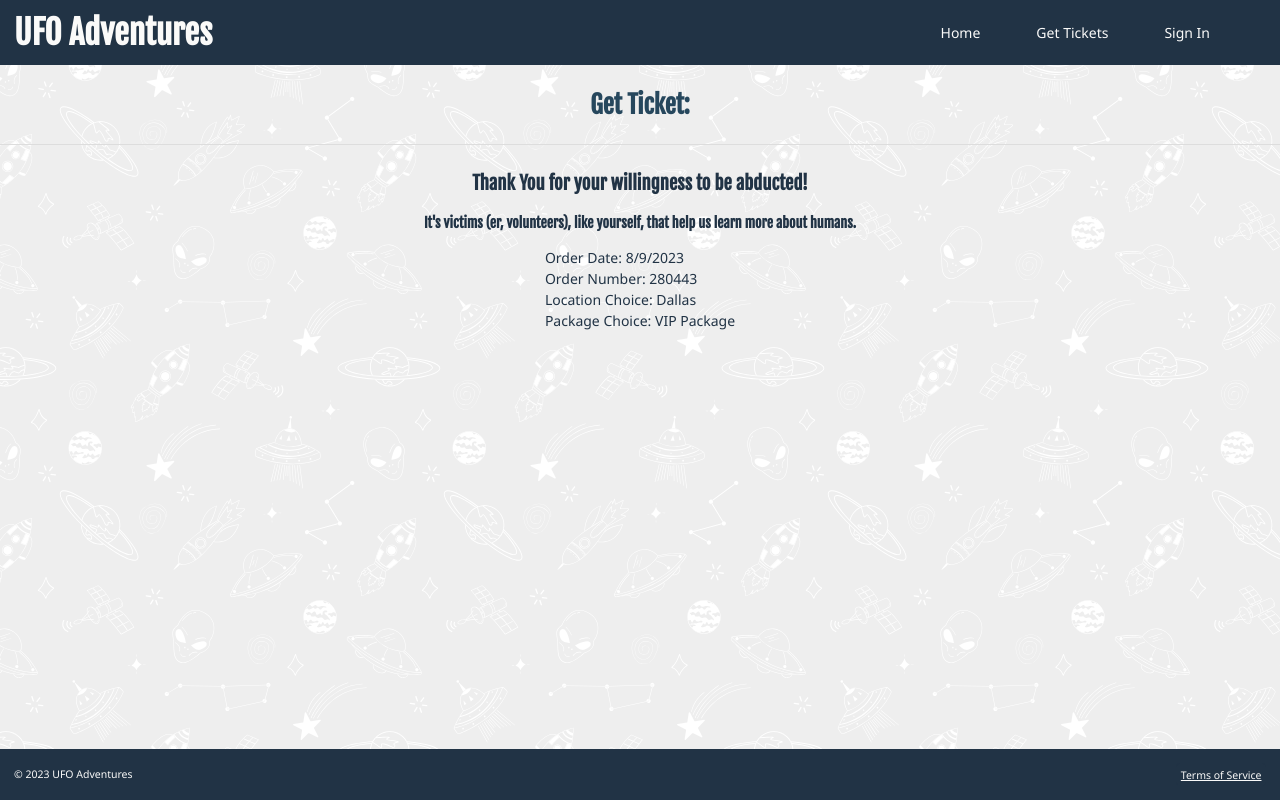
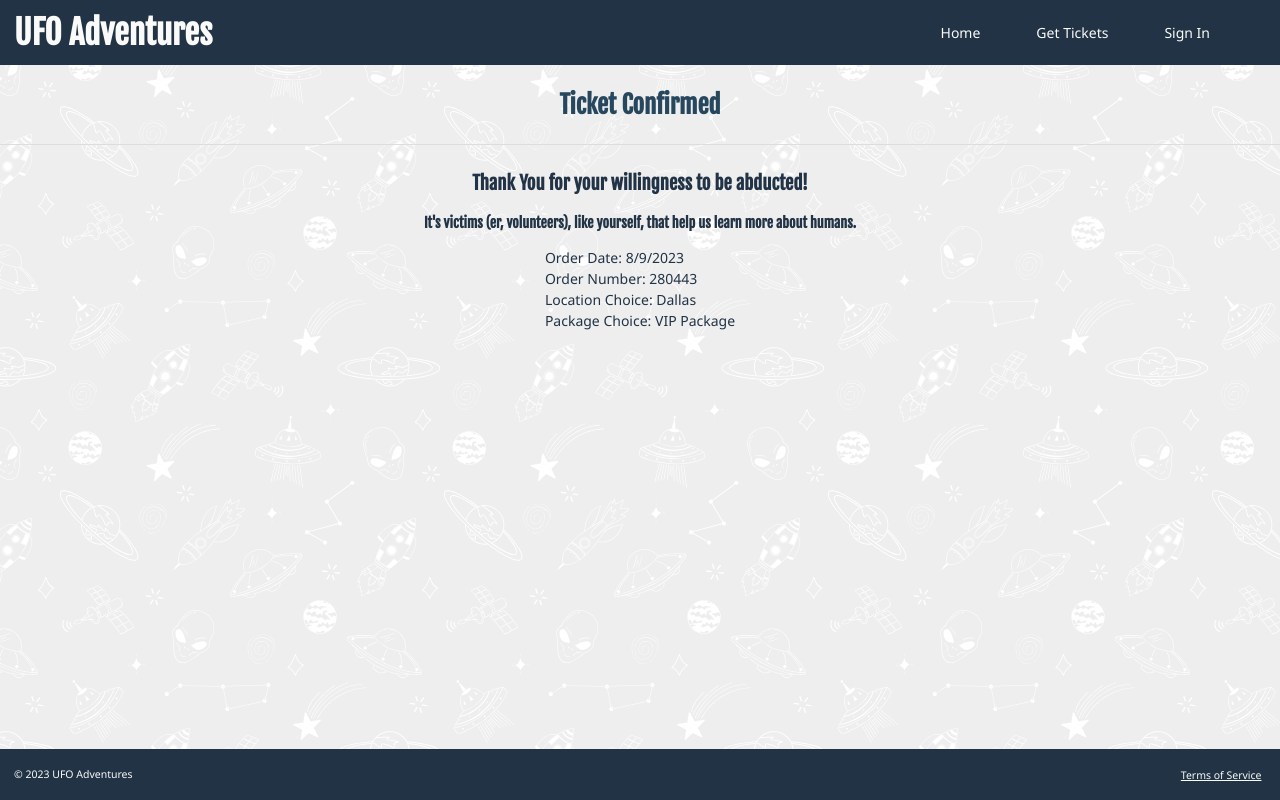
Before and after one commit to RHemstad/ufo_adventures, a React (Create React App) app: page /ticketconfirmation in a window 1280 px wide. Built offline with nearby package versions, Linux system fonts and the light colour scheme; a web font is replaced by a local one.

Commit message:
typo fix

```diff
--- a/src/components/tickets/TicketConfirmation.jsx
+++ b/src/components/tickets/TicketConfirmation.jsx
@@ -10,7 +10,7 @@ const TicketConfirmation = () => {
   return (
     <>
 
-<Subheader>Get Ticket: </Subheader>
+<Subheader>Ticket Confirmed</Subheader>
 
 
 
```
